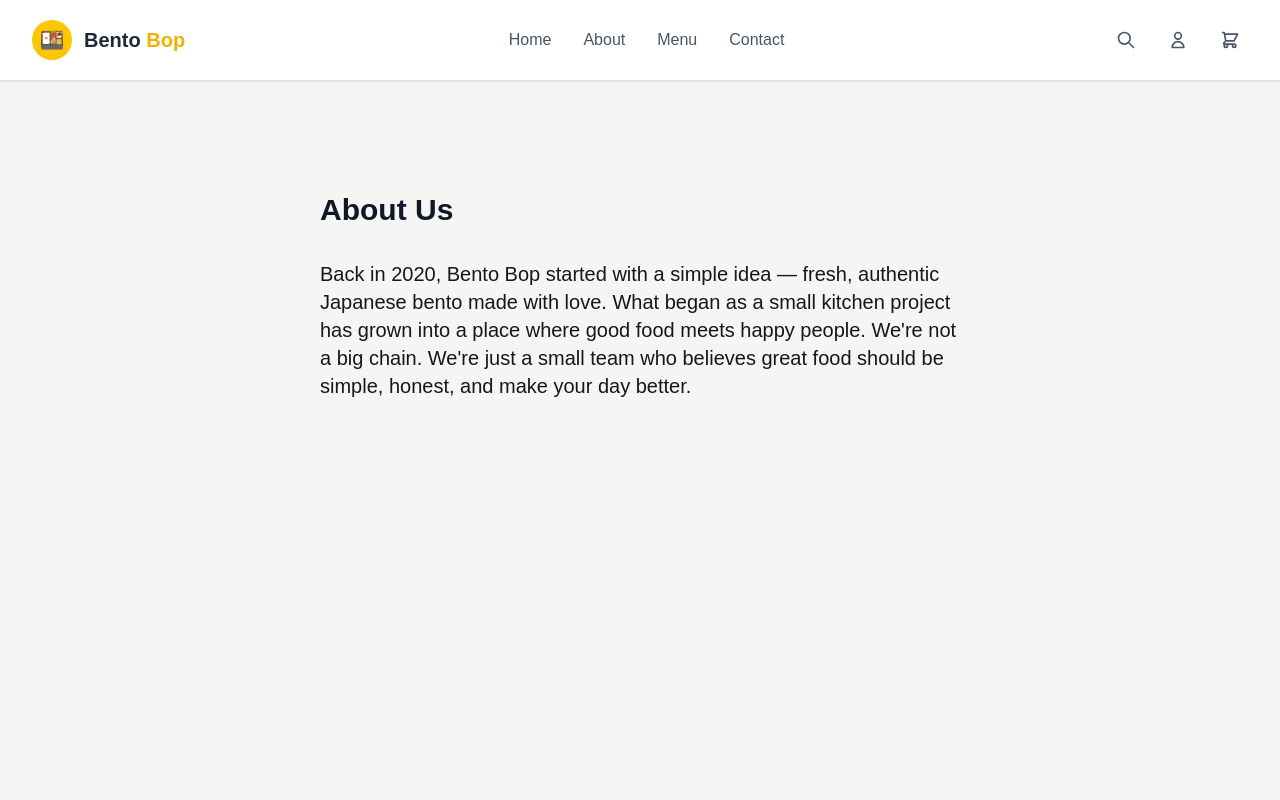
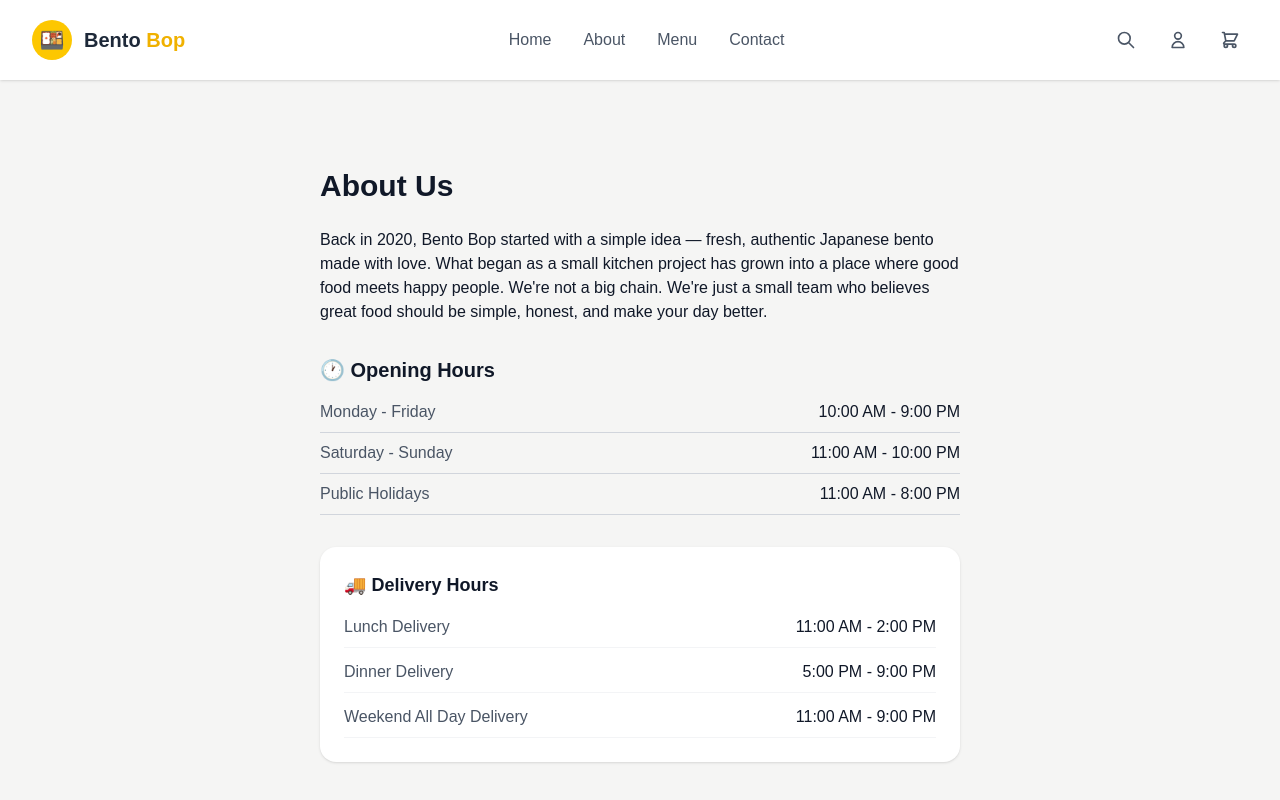
Before and after one commit to Pawina85/Bento-bob, a Next.js app: page /about in a window 1280 px wide. Shown: the top 800 px of the page. Built offline with nearby package versions, Linux system fonts and the light colour scheme.

Commit message:
reduce about sec

```diff
--- a/app/about/page.tsx
+++ b/app/about/page.tsx
@@ -1,7 +1,5 @@
 'use client';
 
-import Link from 'next/link';
-import Image from 'next/image';
 import Navbar from '@/Components/Navbar';
 import Footer from '@/Components/Footer';
 
@@ -10,10 +8,54 @@ export default function AboutPage() {
         <>
             <Navbar />
             <main className="min-h-screen bg-stone-100 pt-4">
-        <div className="max-w-2xl mx-auto px-4 py-4 md:py-16">
-            <h1 className="text-2xl md:text-3xl py-8 font-bold text-gray-900">About Us</h1>
-            <p className="text-xl ">Back in 2020, Bento Bop started with a simple idea — fresh, authentic Japanese bento made with love. What began as a small kitchen project has grown into a place where good food meets happy people. We're not a big chain. We're just a small team who believes great food should be simple, honest, and make your day better.
+                <div className="max-w-2xl mx-auto px-4 py-4 md:py-12">
+                    {/* Header */}
+                    <h1 className="text-2xl md:text-3xl py-6 font-bold text-gray-900">About Us</h1>
+
+                    {/* About Text */}
+                    <p className="text-gray-900 text-left mb-8">
+                        Back in 2020, Bento Bop started with a simple idea — fresh, authentic Japanese bento made with love. What began as a small kitchen project has grown into a place where good food meets happy people. We're not a big chain. We're just a small team who believes great food should be simple, honest, and make your day better.
                     </p>
+
+                    {/* Opening Hours */}
+                    <div className="mb-8">
+                        <h3 className="text-xl font-bold mb-4 text-gray-900">🕐 Opening Hours</h3>
+                        <div className="space-y-2">
+                            <div className="flex justify-between items-center border-b pb-2 border-gray-300">
+                                <span className="text-gray-600">Monday - Friday</span>
+                                <span className="text-gray-900 font-medium">10:00 AM - 9:00 PM</span>
+                            </div>
+                            <div className="flex justify-between items-center border-b pb-2 border-gray-300">
+                                <span className="text-gray-600">Saturday - Sunday</span>
+                                <span className="text-gray-900 font-medium">11:00 AM - 10:00 PM</span>
+                            </div>
+                            <div className="flex justify-between items-center border-b pb-2 border-gray-300">
+                                <span className="text-gray-600">Public Holidays</span>
+                                <span className="text-gray-900 font-medium">11:00 AM - 8:00 PM</span>
+                            </div>
+                        </div>
+                    </div>
+
+                    {/* Delivery Hours */}
+                    <div className="bg-white rounded-2xl p-6 shadow-sm">
+                        <h3 className="text-lg font-bold text-gray-900 mb-4 flex items-center gap-2">
+                            🚚 Delivery Hours
+                        </h3>
+                        <div className="space-y-3">
+                            <div className="flex justify-between items-center border-b pb-2 border-gray-100">
+                                <span className="text-gray-600">Lunch Delivery</span>
+                                <span className="text-gray-900 font-medium">11:00 AM - 2:00 PM</span>
+                            </div>
+                            <div className="flex justify-between items-center border-b pb-2 border-gray-100">
+                                <span className="text-gray-600">Dinner Delivery</span>
+                                <span className="text-gray-900 font-medium">5:00 PM - 9:00 PM</span>
+                            </div>
+                            <div className="flex justify-between items-center border-b pb-2 border-gray-100">
+                                <span className="text-gray-600">Weekend All Day Delivery</span>
+                                <span className="text-gray-900 font-medium">11:00 AM - 9:00 PM</span>
+                            </div>
+                        </div>
+                    </div>
                 </div>
             </main>
             <Footer />
```
Lines whose indentation alone changed are shown as unchanged.
